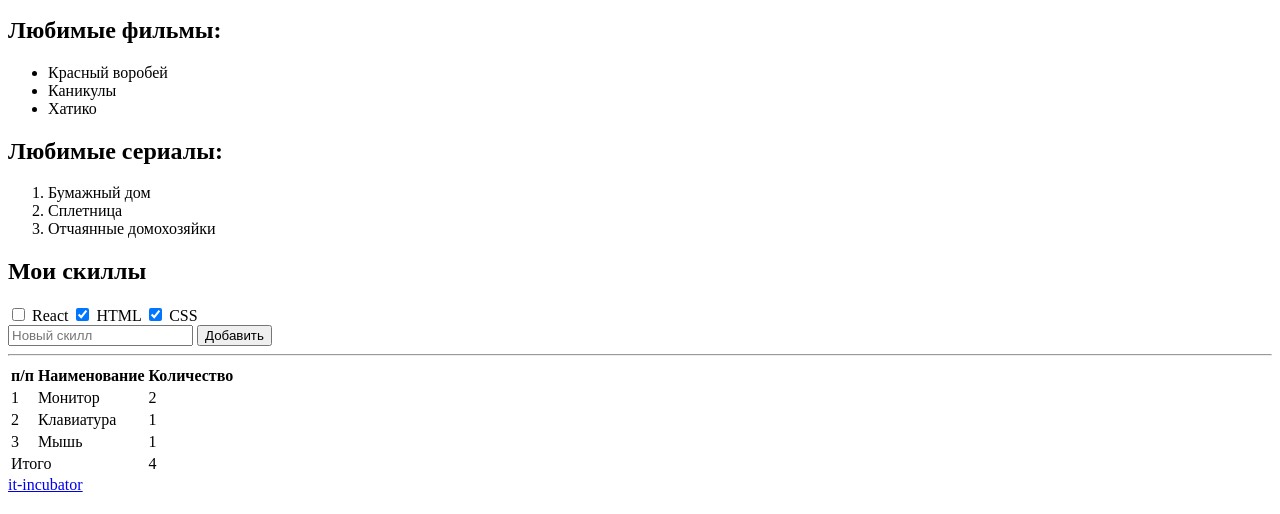
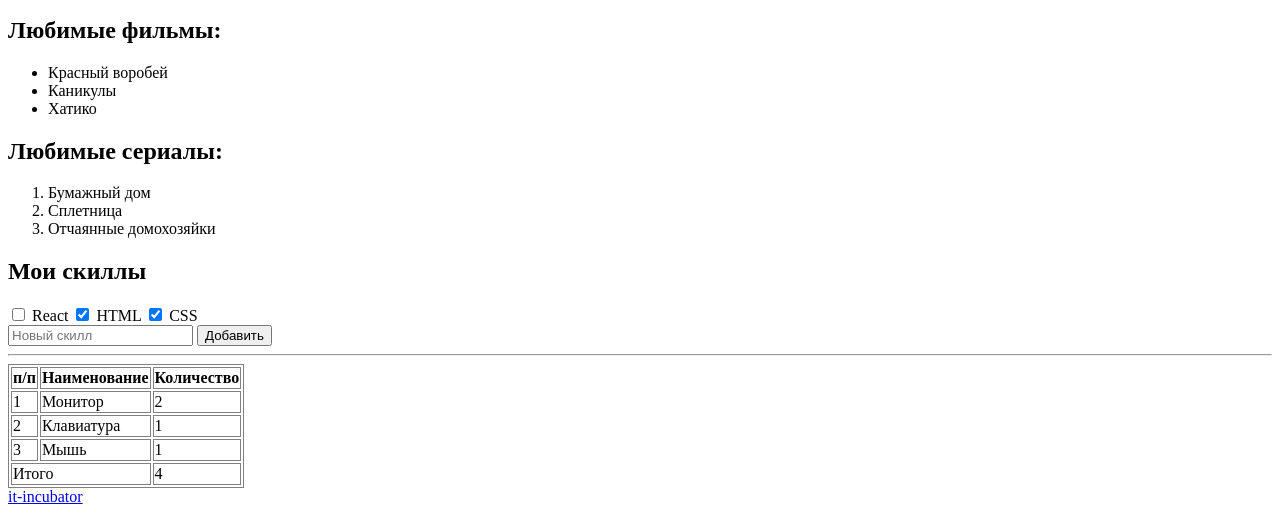
Before and after one commit to AnnaK0503/C-Users-kostj-OneDrive-1-hw-with-auto-test-html-css-main, a plain HTML site: page index.html in a window 1280 px wide. Shown: the part 353-867 px from the top of the page. Drawn offline with Linux system fonts and the light colour scheme.

Commit message:
coplete task

```diff
--- a/index.html
+++ b/index.html
@@ -81,6 +81,19 @@
          <button>Добавить</button>
         <!-- 7) Добавь горизонтальную линию (для этого есть специальный тег) -->
     <hr>
+    <style>
+        table {
+            border: 1px solid grey;
+        }
+        th {
+   border: 1px solid grey;
+        }
+        td {
+   border: 1px solid grey;
+        }
+
+    </style>
+
         <table data-cy="hw-about-table-pre">
             <!-- 8) В таблице сделай 5 строк и 3 столбца.
                         - В первой строке ячейки заголовков, в остальных обычные ячейки
```
